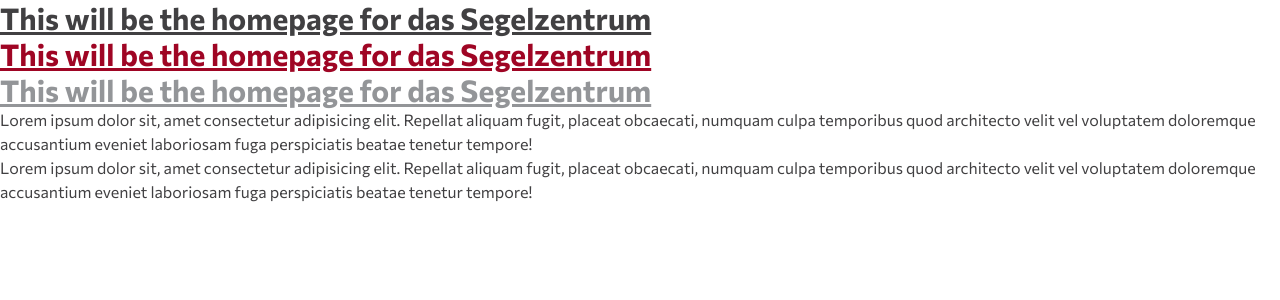
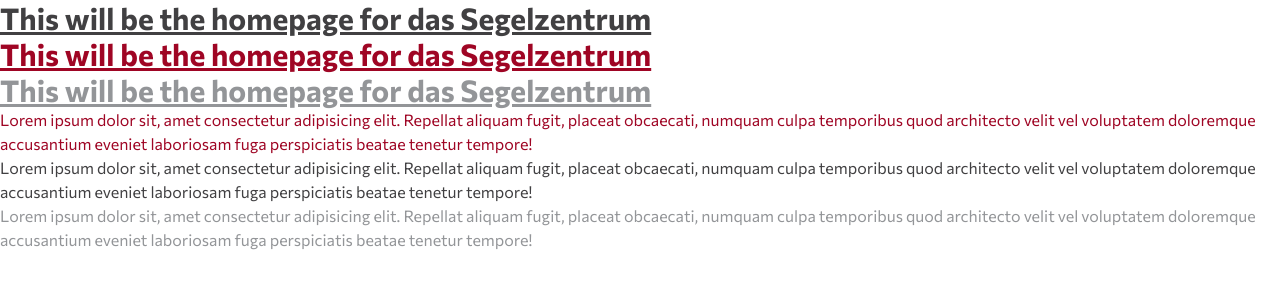
Before and after one commit to KaiWelu/segelzentrum, a React (Vite) app: page / in a window 1280 px wide. Shown: the top 300 px of the page. Built offline with nearby package versions, Linux system fonts and the light colour scheme.

Commit message:
installs react router

```diff
--- a/package.json
+++ b/package.json
@@ -11,7 +11,8 @@
   },
   "dependencies": {
     "react": "^18.2.0",
-    "react-dom": "^18.2.0"
+    "react-dom": "^18.2.0",
+    "react-router-dom": "6.4"
   },
   "devDependencies": {
     "@types/react": "^18.2.64",
--- a/src/App.tsx
+++ b/src/App.tsx
@@ -10,13 +10,19 @@ function App() {
       <div className="lg:text-3xl font-bold underline text-secondary-1">
         This will be the homepage for das Segelzentrum
       </div>
-      <p>
+      <p className="text-primary-2">
         Lorem ipsum dolor sit, amet consectetur adipisicing elit. Repellat
         aliquam fugit, placeat obcaecati, numquam culpa temporibus quod
         architecto velit vel voluptatem doloremque accusantium eveniet
         laboriosam fuga perspiciatis beatae tenetur tempore!
       </p>
-      <p>
+      <p className="text-primary-1">
+        Lorem ipsum dolor sit, amet consectetur adipisicing elit. Repellat
+        aliquam fugit, placeat obcaecati, numquam culpa temporibus quod
+        architecto velit vel voluptatem doloremque accusantium eveniet
+        laboriosam fuga perspiciatis beatae tenetur tempore!
+      </p>
+      <p className="text-secondary-1">
         Lorem ipsum dolor sit, amet consectetur adipisicing elit. Repellat
         aliquam fugit, placeat obcaecati, numquam culpa temporibus quod
         architecto velit vel voluptatem doloremque accusantium eveniet
--- a/src/_root/pages/RootLayout.tsx
+++ b/src/_root/pages/RootLayout.tsx
@@ -0,0 +1,5 @@
+const RootLayout = () => {
+  return <div>RootLayout</div>;
+};
+
+export default RootLayout;
--- /dev/null
+++ b/src/components/TopBar.tsx
@@ -0,0 +1,5 @@
+const TopBar = () => {
+  return <div>TopBar</div>;
+};
+
+export default TopBar;
```
Also changed, not shown: 1 other file (tests, documents, lock files or other folders).
